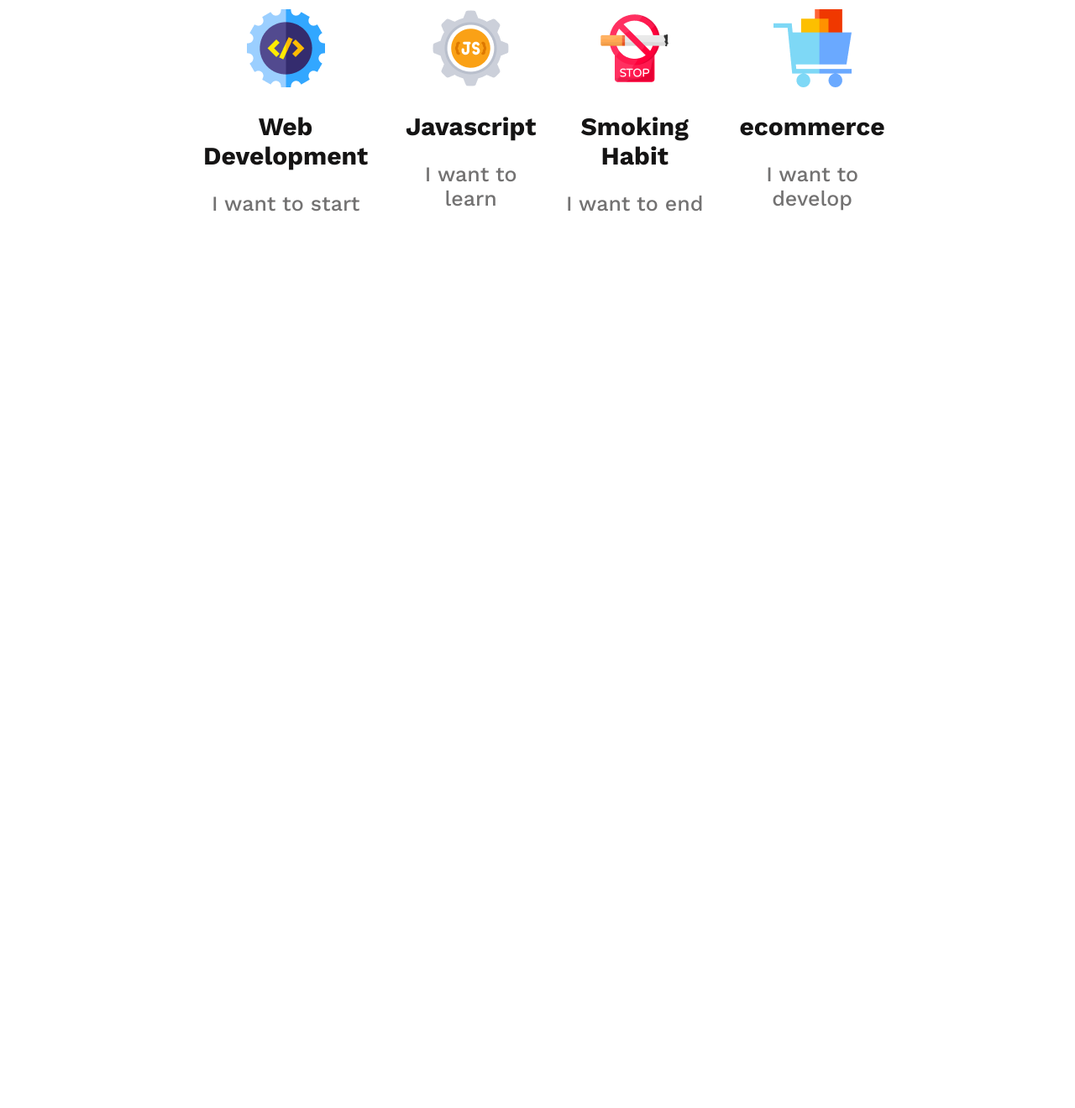
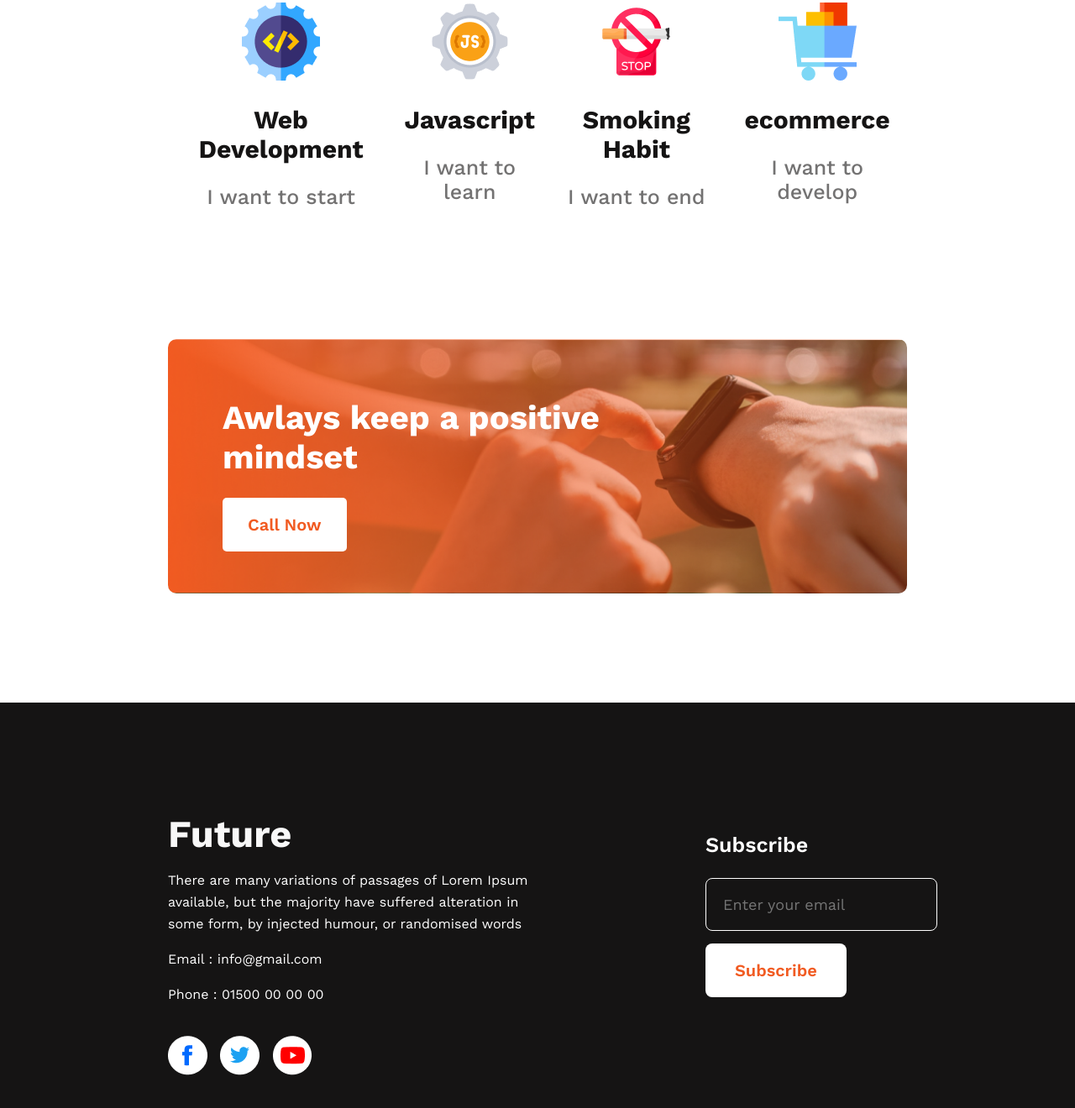
Before and after one commit to shakirniloy/new-year-new-me, a plain HTML site: page index.html in a window 1280 px wide. Shown: the part 2092-3412 px from the top of the page at 84% size. Before the commit the page ends 2504 px from the top, so only its background shows below. Drawn offline with nearby package versions, Linux system fonts and the light colour scheme.

Commit message:
webpage complete

```diff
--- a/index.html
+++ b/index.html
@@ -80,9 +80,41 @@
                 </div>
             </div>
         </section>
-
+        <!-- Call section -->
+        <section class="call-section common-layout-margin">
+            <h3>Awlays keep a positive <br> mindset</h3>
+            <button>Call Now</button>
+        </section>
     </main>
-    <footer>
+    <footer class="footer">
+        <div class="column col-1  common-layout-margin">
+            <h3>Future</h3>
+            <p>There are many variations of passages of Lorem Ipsum available, but the majority have suffered alteration in some form, by injected humour, or randomised words</p>
+            <p>
+                <a href="mailto: info@gmail.com">Email : info@gmail.com</a>
+            </p>
+            <p>
+                <a href="tel:01500 00 00 00">Phone : 01500 00 00 00</a>
+            </p>
+            <div class="icon-container">
+                <a href="https://facebook.com/">
+                    <img src="./images/icons/fb.png" alt="">
+                </a>
+                <a href="#">
+                    <img src="./images/icons/twitter.png" alt="">
+                </a>
+                <a href="#">
+                    <img src="./images/icons/youtube.png" alt="">
+                </a>
+            </div>
+        </div>
+        <div class="column col-2">
+            <h3>Subscribe</h3>
+            <form action="">
+                <input type="email" name="" id="" placeholder="Enter your email"> <br>
+                <input type="submit" value="Subscribe">
+            </form>
+        </div>
     </footer>
 </body>
 </html>
--- a/styles/style.css
+++ b/styles/style.css
@@ -1,6 +1,11 @@
 /* common shared styles */
 *{
     font-family: 'Work Sans', sans-serif;
+}
+
+body{
+    margin: 0;
+    padding: 0;
 }
 
 .paragraph-main{
@@ -110,3 +115,92 @@
 .plan-section{
     margin-bottom: 130px;
 }
+/* call section styles */
+.call-section{
+    padding: 50px 65px;
+    background-image: url('../images/gradient2.png'), url('../images/watch.png');
+    background-repeat: no-repeat;
+    background-size: cover;
+    border-radius: 10px;
+    margin-bottom: 130px;
+}
+
+.call-section > h3{
+    color: #FFF;
+    font-size: 40px;
+    font-weight: 700;
+    margin: 20px 0 25px;
+}
+
+.call-section > button{
+    border-radius: 5px;
+    background: #FFF;
+    border: none;
+    color: #F15B22;
+    font-size: 20px;
+    font-weight: 600;
+    padding: 20px 30px;
+}
+
+/* footer styles */
+.footer{
+    background:#151414;
+    padding: 130px 0;
+    display: flex;
+    justify-content: space-between;
+}
+
+.col-1 > h3{
+    color: #F8F8F8;
+    font-size: 45px;
+    font-weight: 700;
+    margin: 0px 0px 15px 0px;
+}
+
+.col-1 > p {
+    color: #FFF;
+    line-height: 26px;
+}
+
+.col-1 p a{
+    color: #FFF;
+    line-height: 26px;
+    text-decoration: none;
+}
+
+.icon-container a{
+    text-decoration: none;
+    display: inline-block;
+    margin-right: 10px;
+    margin-top: 20px;
+}
+
+.col-1, .col-2{
+    width: 50%;
+}
+
+.col-2 h3{
+    color: #FFF;
+    font-size: 25px;
+    font-weight: 600;
+}
+
+.col-2 input[type="email"]{
+    border-radius: 8px;
+    border: 1px solid #FFF;
+    padding: 20px;
+    color: #F3F3F3;
+    font-size: 18px;
+    background-color: #151414;
+    margin-bottom: 15px;
+}
+
+.col-2 input[type="submit"]{
+    border-radius: 8px;
+    background: #FFF;
+    border: none;
+    padding: 20px 35px;
+    color: #F15B22;
+    font-size: 20px;
+    font-weight: 600;
+}
```
